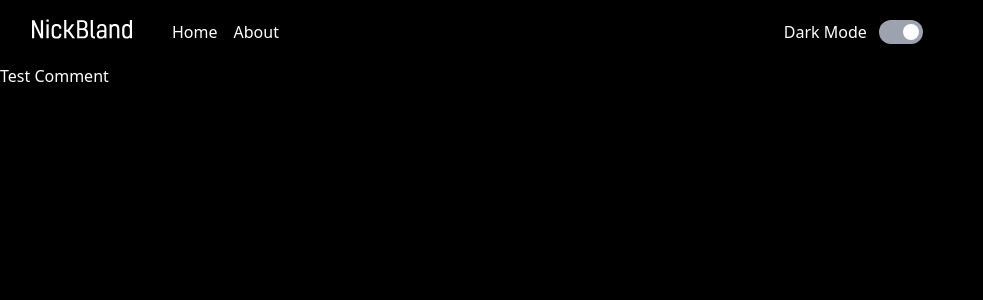
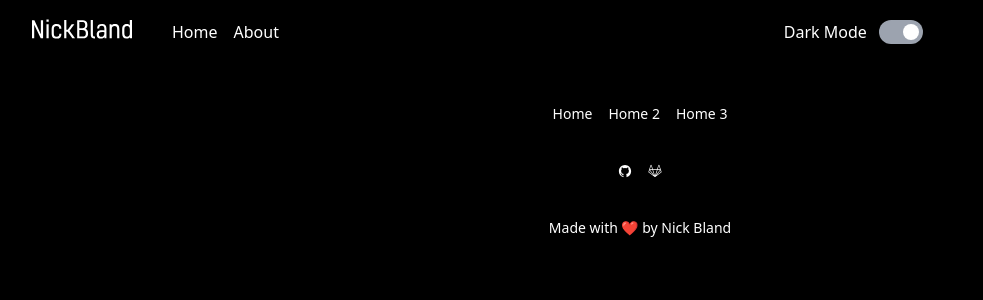
Before and after one commit to NickBland/website, a Next.js app: page / in a window 1280 px wide. Shown: the top 300 px of the page, without its empty margins (0-983 px from the left). Built offline with nearby package versions, Linux system fonts and the light colour scheme.

Commit message:
Implement beginning of footer component
Create basis of footer component. Some changes needed to put proper content in but theming, styling is all done.

```diff
--- /dev/null
+++ b/components/footer.tsx
@@ -0,0 +1,25 @@
+import Link from "next/link";
+import {IoLogoGithub, IoLogoGitlab} from "react-icons/io5";
+
+export const Footer = () => {
+    return (
+        <div>
+            <footer className="footer grid w-full grid-flow-row place-items-center text-center gap-y-10 gap-x-4 text-sm p-10 dark:bg-black bg-white dark:text-white text-black rounded">
+                <div className="grid grid-flow-col gap-4">
+                    <Link href="/"><a className="link link-hover">Home</a></Link>
+                    <Link href="/"><a className="link link-hover">Home 2</a></Link>
+                    <Link href="/"><a className="link link-hover">Home 3</a></Link>
+                </div>
+                <div>
+                    <div className="grid grid-flow-col gap-4">
+                        <Link href="/"><a><IoLogoGithub></IoLogoGithub></a></Link>
+                        <Link href="/"><a><IoLogoGitlab></IoLogoGitlab></a></Link>
+                    </div>
+                </div>
+                <div>
+                    <p>Made with ❤️ by Nick Bland</p>
+                </div>
+            </footer>
+        </div>
+    );
+}
--- a/pages/index.tsx
+++ b/pages/index.tsx
@@ -1,5 +1,6 @@
 import type {NextPage} from 'next';
 import NavBar from "../components/navbar";
+import {Footer} from "../components/footer"
 
 const Home: NextPage = () => {
     return (
@@ -7,9 +8,13 @@ const Home: NextPage = () => {
             <NavBar title="Home | nickbland.dev"></NavBar>
 
             <main className="">
-                <h1>Test Comment</h1>
+                {/* MAIN BANNER SECTION BELOW */}
+                <div className="">
+
+                </div>
 
             </main>
+            <Footer></Footer>
         </div>
   )
 }
```
